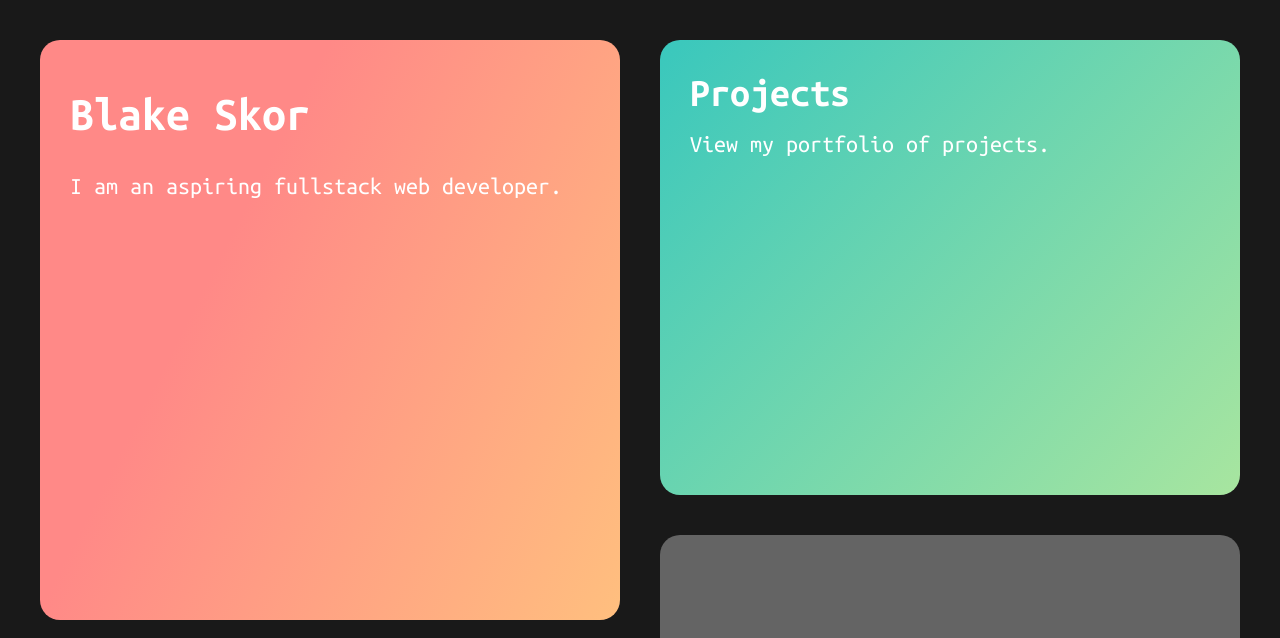
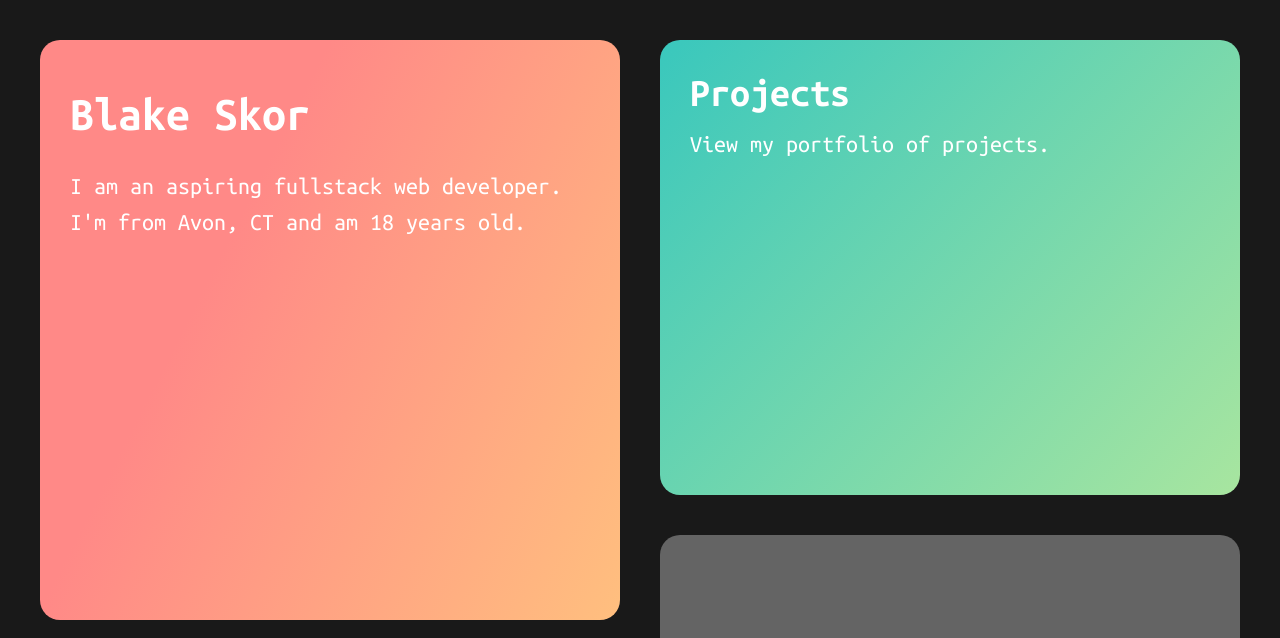
Before and after one commit to bskor66/portfolio, a plain HTML site: page index.html in a window 1280 px wide. Shown: the top 638 px of the page. Drawn offline with Linux system fonts and the light colour scheme.

Commit message:
add about me content

```diff
--- a/index.html
+++ b/index.html
@@ -19,7 +19,10 @@
 			<div class="column">
 				<section class="card single surface-3 animate">
 					<h1>Blake Skor</h1>
-					<p>I am an aspiring fullstack web developer.</p>
+					<p>
+						I am an aspiring fullstack web developer. I'm from Avon, CT and am
+						18 years old.
+					</p>
 				</section>
 				<a
 					href="https://github.com/bskor66"
```
